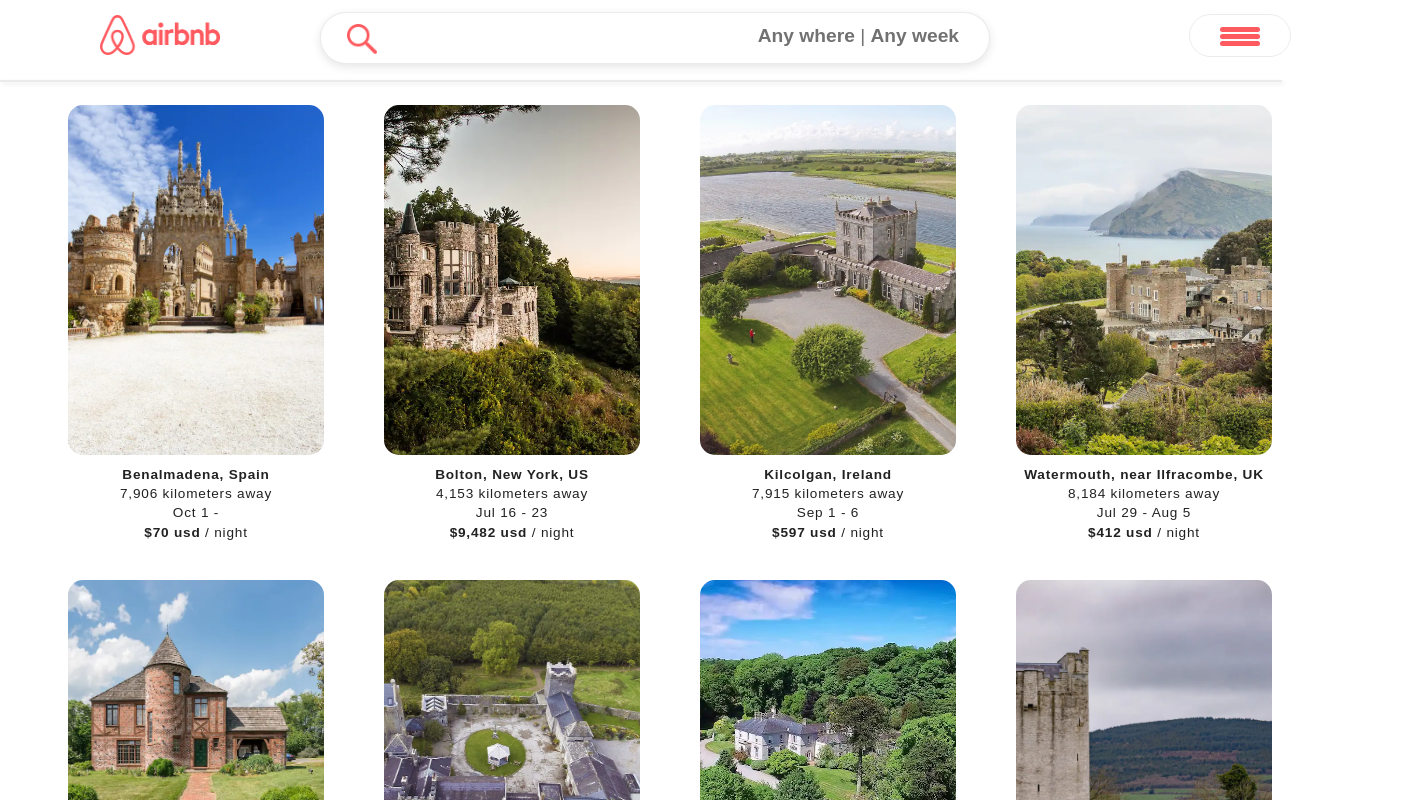
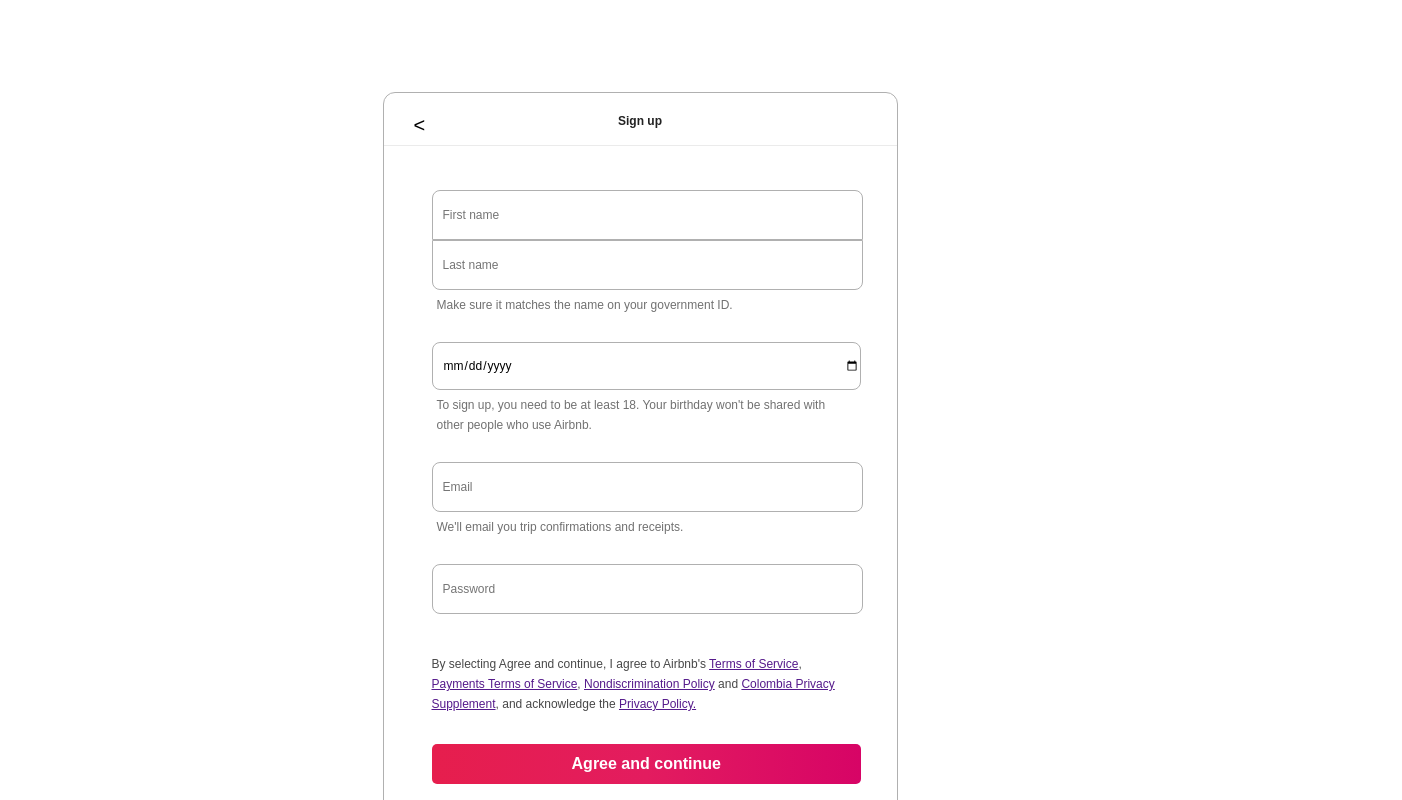
Before and after one commit to Jessaleem/copyairbnb, a React (Create React App) app: page / in a window 1280 px wide. Shown: the top 800 px of the page, 1402 px wide, since content can reach past the window. Built offline with nearby package versions, Linux system fonts and the light colour scheme.

Commit message:
feat:added back button

```diff
--- a/src/App.js
+++ b/src/App.js
@@ -1,12 +1,16 @@
 
 import './App.css';
-import Home from './pages/Home';
+// import Home from './pages/Home';
+// import Loginform from './components/Log-In-form'
+import Signupform from './components/Sign-In-form'
 
 
 function App() {
   return (
     <div className="App">
-      <Home />
+      {/* <Home />     */}
+      {/* <Loginform /> */}
+      <Signupform />
 
     </div>
   );
--- a/src/components/Log-In-form/index.jsx
+++ b/src/components/Log-In-form/index.jsx
@@ -9,6 +9,9 @@ return (
         <div className="Login__container">
             <div className="Login">
             <header className="Login_headerbox">
+                <button className="Login__backbutton">
+                    <span>˂</span>
+                </button>
                 <h1>Log In or sign up</h1>
             </header>
             <form action="" className="Login__form">
@@ -19,7 +22,7 @@ return (
                 <div className="Login__divisor">
                     <p>or</p>
                 </div>
-                <button className="Login__btn__Signin"><b>Sign un</b></button>
+                <button className="Login__btn__Signin"><b>Sign up</b></button>
             </form>
             </div>
         </div>
--- a/src/components/Log-In-form/styles.scss
+++ b/src/components/Log-In-form/styles.scss
@@ -10,7 +10,7 @@
 
 body{
     font-family: 'Manrope', sans-serif;
-    font-size: 16px;
+    font-size: 12px;
     line-height: 20px;
     font-weight: 400px;
     color: #484848;
@@ -24,6 +24,9 @@ body{
     max-width: 100%;
     max-height: 100%;
     display: flex;
+    box-shadow: rgb(0 0 0 / 28%) 0px 8px 28px;
+    border-top-left-radius: 12px;
+    border-top-right-radius: 12px;
     flex-direction: column;
     align-items: center;
     justify-content: center;
@@ -32,10 +35,10 @@ body{
 }
 
 .Login_headerbox{
-
     display: flex;
+    position: relative;
     align-items: center;
-    padding: 0px;
+    padding: 0px 24px;
     flex-direction:column;
     width: 110%;
     max-width: 110%;
@@ -43,10 +46,21 @@ body{
     margin-top: -20px;
     border-bottom: 1px solid rgb(235, 235, 235);
     color: rgb(34, 34, 34);
-    text-size-adjust: 100%;
-    font-size: 9px;
+    // text-size-adjust: 100%;
+    font-size: 12px;
     font-weight: bold;
     font-family: 'Manrope', sans-serif;
+}
+
+.Login__backbutton{
+   position: absolute;
+   display: flex;
+   top: 13px;
+   left: 44px;
+   background: transparent;
+   margin: 0px;
+   border:0px;
+   font-size: 20px;
 
 }
 
--- a/src/components/Sign-In-form/index.jsx
+++ b/src/components/Sign-In-form/index.jsx
@@ -1,29 +1,33 @@
 import './styles.scss'
 
-function Signinform () {
+function Signupform () {
 
 
     return (
     <body>
         <section>
-            <div className="signin__container">
-                <div className="signin">
-                <header className="signin_headerbox">
+            <div className="signup__container">
+                <div className="signup">
+                <header className="signup_headerbox">
+                    <button className="signup__backbutton">
+                    <span>˂</span>
+                    </button>
                     <h2>Sign up</h2>
                 </header>
-                <div action="" className="signin__form">
-                    <input className="signin__namebox" type="text" name="names" placeholder="First name" />
-                    <input className="signin__lastnamebox" type="text" name="lastname" placeholder="Last name" />
-                    <p className="signin__helptext">Make sure it matches the name on your government ID.</p>
-                    <input className="signin__textbox" type="date" name="birthdate" placeholder="Birthdate" />
-                    <p className="signin__helptext">To sign up, you need to be at least 18. Your birthday won't be shared with other people who use Airbnb.</p>
-                    <input className="signin__textbox" type="email" name="email" placeholder="Email" />
-                    <p className="signin__helptext">We'll email you trip confirmations and receipts.</p>
-                    <input className="signin__textbox" type="password" name="password" placeholder="Password"/>
-                    <button className="signin__btn"><b>Agree and continue</b></button>
-                    <p className="signin_final">Airbnb will send you members-only deals, inspiration, marketing emails, and push notifications. You can opt out of receiving these at any time in your account settings or directly from the marketing notification.
+                <div action="" className="signup__form">
+                    <input className="signup__namebox" type="text" name="names" placeholder="First name" />
+                    <input className="signup__lastnamebox" type="text" name="lastname" placeholder="Last name" />
+                    <p className="signup__helptext">Make sure it matches the name on your government ID.</p>
+                    <input className="signup__textbox" type="date" name="birthdate" placeholder="Birthdate" />
+                    <p className="signup__helptext">To sign up, you need to be at least 18. Your birthday won't be shared with other people who use Airbnb.</p>
+                    <input className="signup__textbox" type="email" name="email" placeholder="Email" />
+                    <p className="signup__helptext">We'll email you trip confirmations and receipts.</p>
+                    <input className="signup__textbox" type="password" name="password" placeholder="Password"/>
+                    <p className="signup__policies1">By selecting Agree and continue, I agree to Airbnb's <a target="blank" href="">Terms of Service</a>, <a target="blank" href="">Payments Terms of Service</a>, <a target="blank" href="">Nondiscrimination Policy</a> and <a target="blank" href="">Colombia Privacy Supplement</a>, and acknowledge the <a target="blank" href="">Privacy Policy.</a></p>
+                    <button className="signup__btn"><b>Agree and continue</b></button>
+                    <p className="signup__final">Airbnb will send you members-only deals, inspiration, marketing emails, and push notifications. You can opt out of receiving these at any time in your account settings or directly from the marketing notification.
                     </p>
-                    <div className="signin__checkbox">
+                    <div className="signup__checkbox">
                         <input  type="checkbox" id="radio1"/>
                         <label for="radio1">I don't want to receive marketing messages from Airbnb.</label>
                     </div>
@@ -36,4 +40,4 @@ function Signinform () {
     )
 }
 
-export default Signinform
+export default Signupform
--- a/src/components/Sign-In-form/styles.scss
+++ b/src/components/Sign-In-form/styles.scss
@@ -1,4 +1,4 @@
-.signin__container{
+.signup__container{
 
     display: flex;
     flex-direction: row;
@@ -17,7 +17,7 @@
     margin: 0;
  }
 
-.signin{
+.signup{
     position: relative;
     background: white;
     width: 100vw;
@@ -34,12 +34,13 @@
 
 }
 
-.signin_headerbox{
+.signup_headerbox{
     display: flex;
     position: relative;
     justify-content: center;
     padding: 0px 24px;
-    flex: 0 0 auto;
+    flex-direction:column;
+   //  flex: 0 0 auto;
     align-items: center;
     min-height: 48px;
     line-height: 20px;
@@ -50,20 +51,33 @@
     border-bottom: 1px solid rgb(235, 235, 235);
     color: rgb(34, 34, 34);
     font-size: 16px;
-    font-weight: 800;
+    font-weight: bold;
     font-family: 'Manrope', sans-serif;
 
 }
 
-.signin__form{
+.signup__backbutton{
+   position: absolute;
+   display: flex;
+   top: 16px;
+   left: 24px;
+   background: transparent;
+   margin: 0px;
+   border:0px;
+   font-size: 20px;
 
+}
+
+.signup__form{
+
+    position: relative;
     padding: 24px;
     flex: 1 1 auto;
     outline: none;
 
 }
 
-.signin__lastnamebox{
+.signup__lastnamebox{
     width: 100%;
     min-height: 46px;
     border:solid;
@@ -77,7 +91,7 @@
     padding-left: 10px;
 }
 
-.signin__namebox{
+.signup__namebox{
 
   width: 100%;
   min-height: 46px;
@@ -95,7 +109,7 @@
 
 
 
-.signin__textbox{
+.signup__textbox{
     width: 100%;
     min-height: 46px;
     border:solid;
@@ -111,7 +125,7 @@
 
 }
 
-.signin__helptext{
+.signup__helptext{
     display: flex;
     align-items: flex-start;
     color: rgb(113, 113, 113);
@@ -126,7 +140,20 @@
 
 }
 
-.signin__btn{
+.signup__policies1{
+
+    position: relative;
+    align-items: flex-start;
+    text-align: left;
+    color: #484848;
+    font-size: 12px;
+    font-family: 'Manrope', sans-serif;
+    font-weight: 400;
+    margin-top: 20px;
+    padding-top: 20px;
+}
+
+.signup__btn{
     width: 103%;
     min-height: 40px;
     align-items: center;
@@ -143,7 +170,7 @@
 
 
 
-.signin_final{
+.signup__final{
     display: flex;
     align-items: flex-start;
     color: #484848;
@@ -156,8 +183,8 @@
     text-align: left;
 
 }
-.signin__checkbox{
-   display: block;
+.signup__checkbox{
+   display: flex;
    align-items: left;
    justify-content: left;
 
@@ -203,7 +230,7 @@
 
 @media (min-width:744px) and (min-height: 475px){
 
- .signin__container{
+ .signup__container{
     padding: 60px;
     align-items: center;
 
@@ -212,7 +239,7 @@
     font-size: 12px;
 
  }
- .signin {
+ .signup {
     position: relative;
     margin-top: 32px;
     margin-bottom: 32px;
@@ -223,11 +250,11 @@
     box-shadow: none;
  }
 
- .signin__header{
+ .signup__header{
     min-height: 64px;
 
  }
- .signin_headerbox{
+ .signup_headerbox{
     font-size: 8px;
 
 }
```
